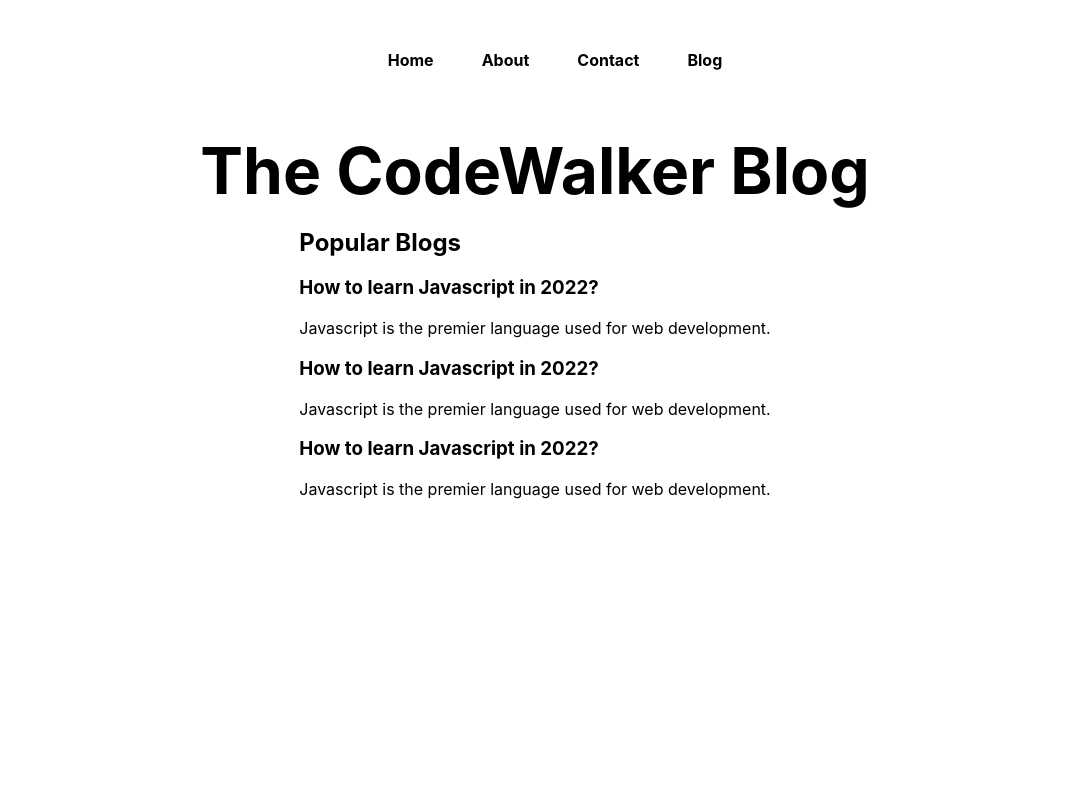
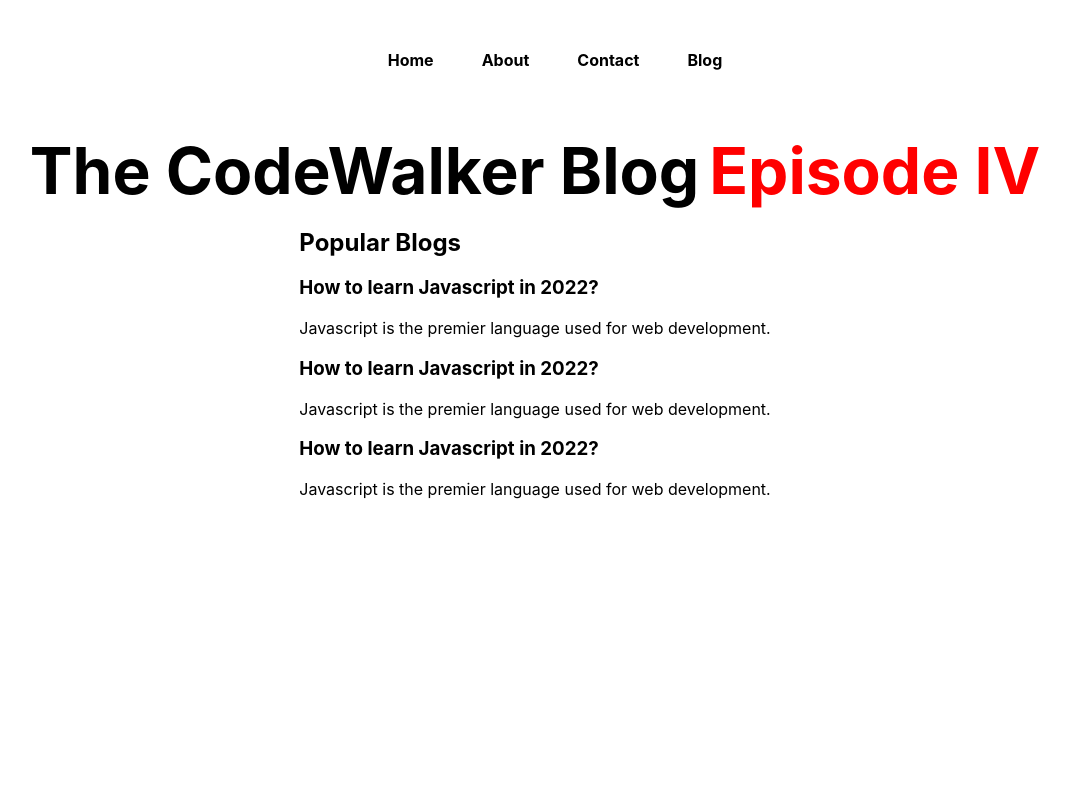
Before and after one commit to arijit1201/mihawk-blog, a Next.js app: page / in a window 1280 px wide. Shown: the top 800 px of the page, without its empty margins (105-1175 px from the left). Built offline with nearby package versions, Linux system fonts and the light colour scheme.

Commit message:
learning <style jsx>

```diff
--- a/package.json
+++ b/package.json
@@ -11,7 +11,8 @@
   "dependencies": {
     "next": "12.1.5",
     "react": "18.0.0",
-    "react-dom": "18.0.0"
+    "react-dom": "18.0.0",
+    "styled-jsx": "^5.0.2"
   },
   "devDependencies": {
     "eslint": "8.13.0",
--- a/pages/index.js
+++ b/pages/index.jsx
@@ -7,6 +7,16 @@ import Link from 'next/link'
 export default function Home() {
   return (
     <div className={styles.container}>
+      {/* Note - to use styled jsx, you need to add  styled-jsx package*/}
+      <style jsx>
+        {
+          `
+          .mySpan{
+            color: red;
+            margin-left: 10px;
+          }`
+        }
+      </style>
       <Head>
         <title>Codewalker Saga</title>
         <meta name="description" content="Generated by create next app" />
@@ -27,6 +37,7 @@ export default function Home() {
       <main className={styles.main}>
         <h1 className={styles.title}>
           The CodeWalker Blog
+          <span className='mySpan'>Episode IV</span>
         </h1>
 
         <div className="blogs">
```
Also changed, not shown: .pnp.cjs, 1 other file (tests, documents, lock files or other folders).
